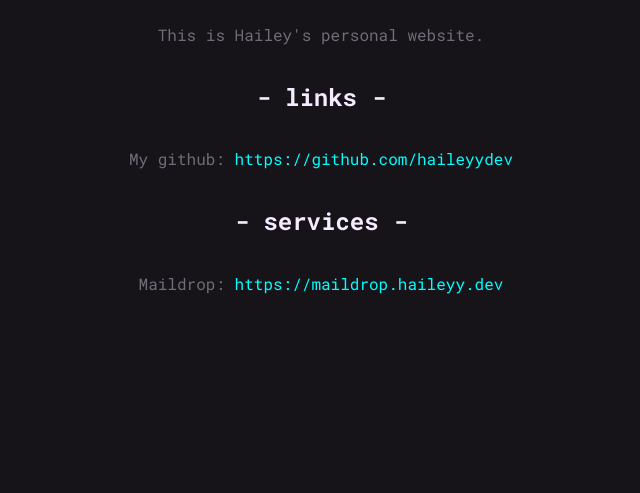
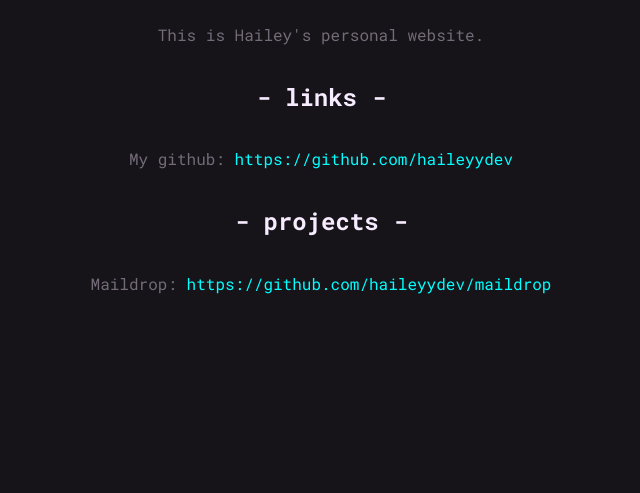
Before and after one commit to haileyydev/personal-website, a Flask app: page / in a window 1280 px wide. Shown: the part 292-785 px from the top of the page, without its empty margins (319-959 px from the left). Run offline with Flask 3, Linux system fonts and the light colour scheme.

Commit message:
replace website url with github url

```diff
--- a/src/frontend/templates/index.html
+++ b/src/frontend/templates/index.html
@@ -24,8 +24,8 @@
             <p class="body">This is Hailey's personal website.</p>
             <h2 class="title">- links -</h2>
             <p class="body">My github: <a href="https://github.com/haileyydev">https://github.com/haileyydev</a></p>
-            <h2 class="title">- services -</h2>
-            <p class="body">Maildrop: <a href="https://maildrop.haileyy.dev">https://maildrop.haileyy.dev</a></p>
+            <h2 class="title">- projects -</h2>
+            <p class="body">Maildrop: <a href="https://github.com/haileyydev/maildrop">https://github.com/haileyydev/maildrop</a></p>
         </div>
     </body>
 </html>
```
